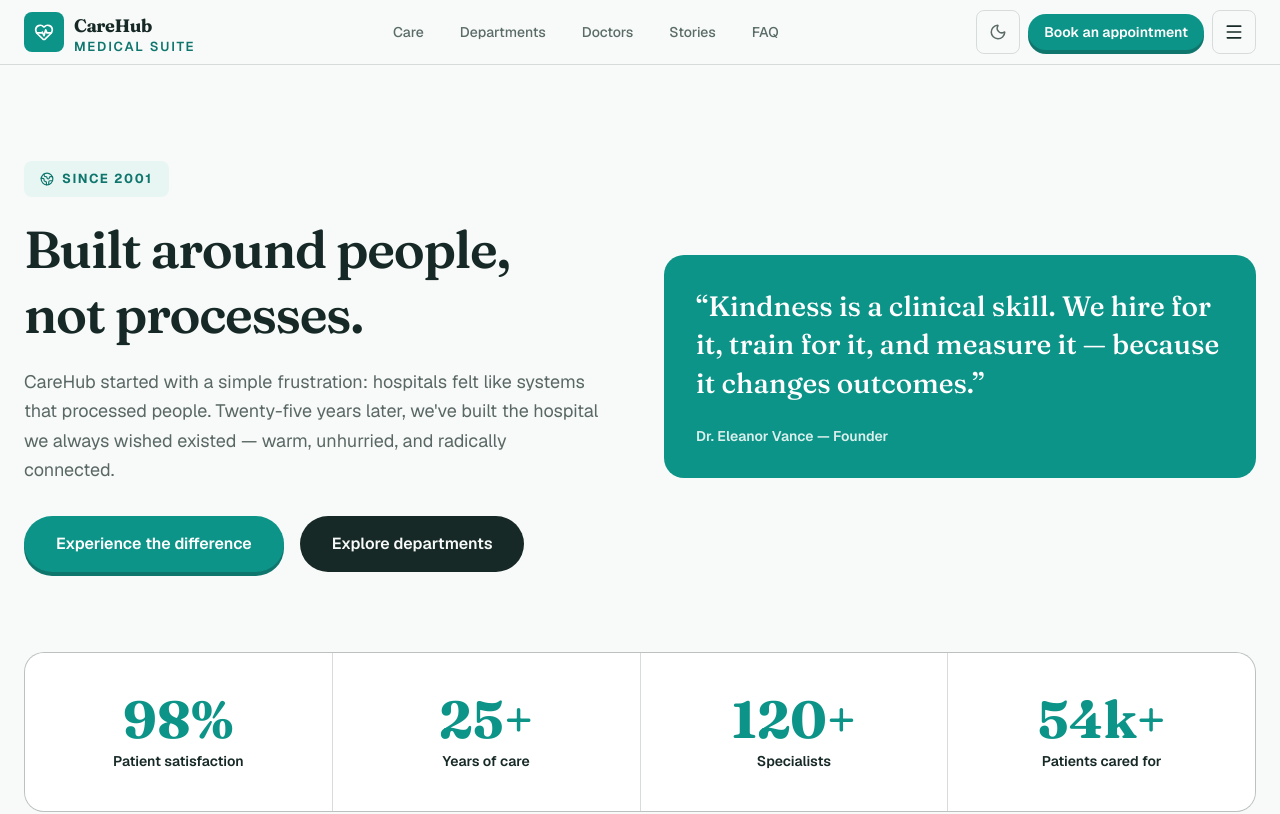
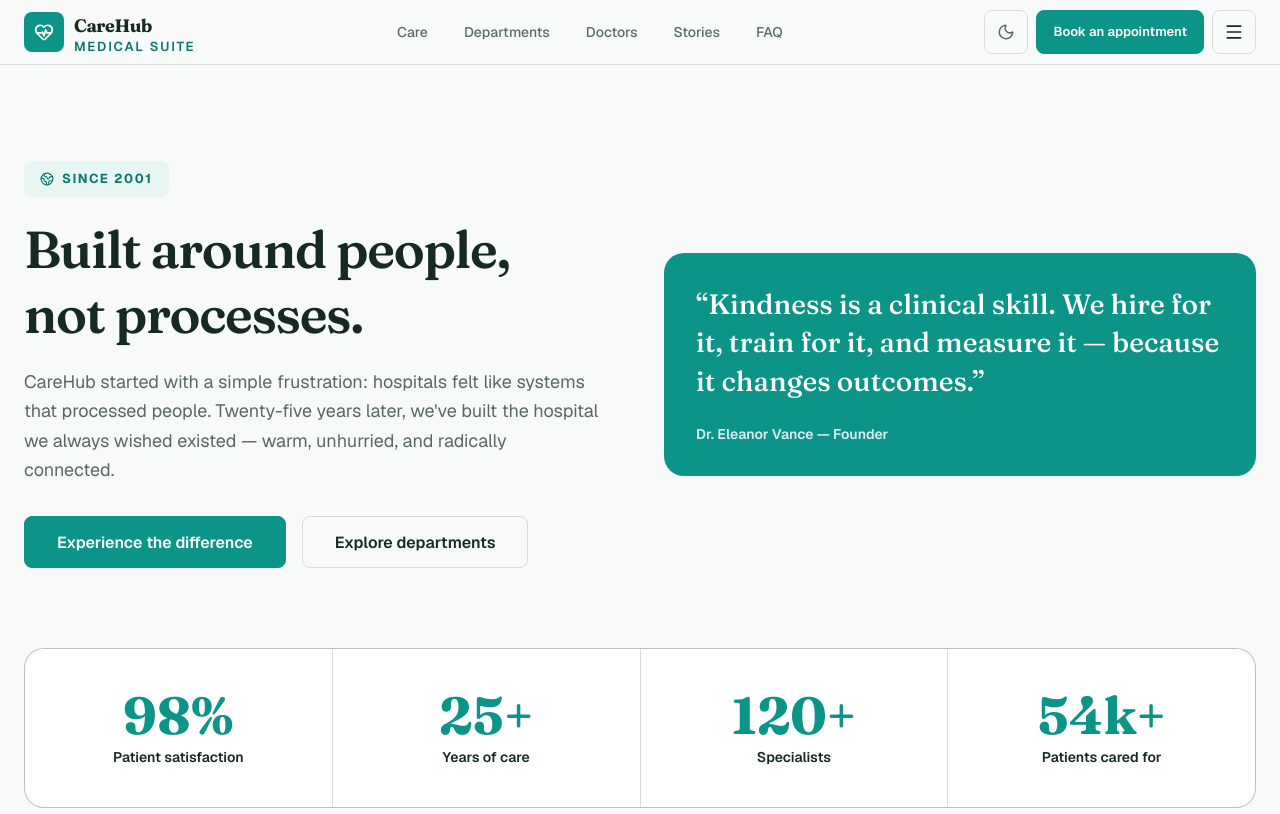
Before and after one commit to Salar11111/Care-Hub, a Next.js app: page /about in a window 1280 px wide. Shown: the top 814 px of the page. Built offline with nearby package versions, Linux system fonts and the light colour scheme.

Commit message:
style: enhance UI with a consistent design system

```diff
--- a/src/components/ui/button.tsx
+++ b/src/components/ui/button.tsx
@@ -4,23 +4,21 @@ import type { ComponentProps, ReactNode } from "react";
 type Variant = "primary" | "secondary" | "ghost" | "outline";
 type Size = "sm" | "md" | "lg";
 
-const base =
-  "inline-flex items-center justify-center gap-2 rounded-full font-semibold transition-all duration-200 focus-visible:outline-2 focus-visible:outline-teal-600 focus-visible:outline-offset-2 disabled:pointer-events-none disabled:opacity-50";
+/* One filled button, one quiet button. Ghost/outline stay as aliases so
+   existing call sites keep working without a second visual language. */
+const base = "btn";
 
 const variants: Record<Variant, string> = {
-  primary:
-    "bg-teal-600 text-white shadow-[0_4px_0_#0f766e] hover:bg-teal-500 hover:shadow-[0_6px_0_#0f766e] hover:-translate-y-0.5 active:translate-y-0 active:shadow-[0_2px_0_#0f766e]",
-  secondary:
-    "bg-foreground text-background hover:opacity-85",
-  ghost: "text-foreground hover:bg-foreground/5",
-  outline:
-    "border border-foreground/15 text-foreground hover:border-teal-600 hover:text-teal-700 dark:hover:text-teal-400",
+  primary: "btn--primary",
+  secondary: "btn--secondary",
+  ghost: "btn--secondary",
+  outline: "btn--secondary",
 };
 
 const sizes: Record<Size, string> = {
-  sm: "px-4 py-2 text-sm",
-  md: "px-6 py-3 text-sm",
-  lg: "px-8 py-4 text-base",
+  sm: "btn--sm",
+  md: "btn--md",
+  lg: "btn--lg",
 };
 
 type ButtonOwnProps = {
```
